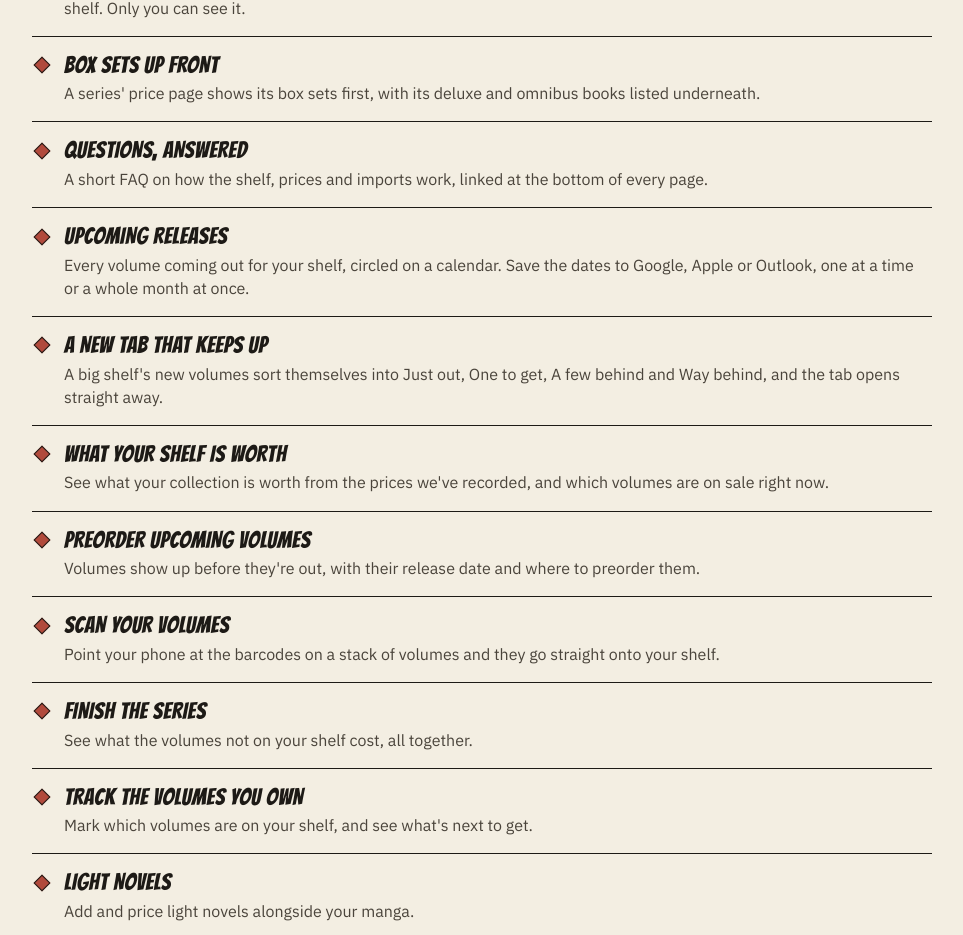
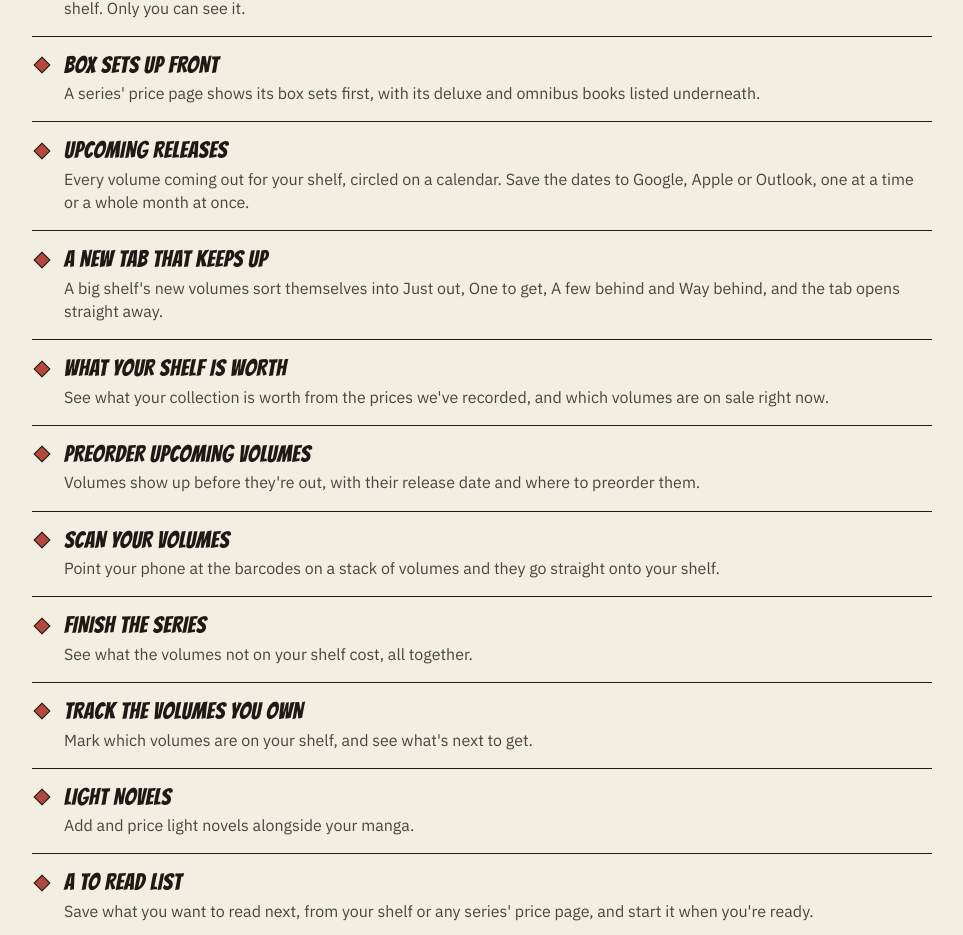
Before and after one commit to Shriyashzzz/mangaTracker, a React (Vite) app in the folder client/: page /updates in a window 1280 px wide. Shown: the part 770-1705 px from the top of the page, without its empty margins (158-1121 px from the left). Built offline with nearby package versions, Linux system fonts and the light colour scheme; no server answers; a web font is replaced by a local one.

Commit message:
docs(site): whats new drops the FAQ entry

```diff
--- a/client/src/pages/Updates/Updates.tsx
+++ b/client/src/pages/Updates/Updates.tsx
@@ -23,10 +23,6 @@ const UPDATES = [
   {
     name: "Box sets up front",
     body: "A series' price page shows its box sets first, with its deluxe and omnibus books listed underneath.",
-  },
-  {
-    name: "Questions, answered",
-    body: "A short FAQ on how the shelf, prices and imports work, linked at the bottom of every page.",
   },
   {
     name: "Upcoming Releases",
```
